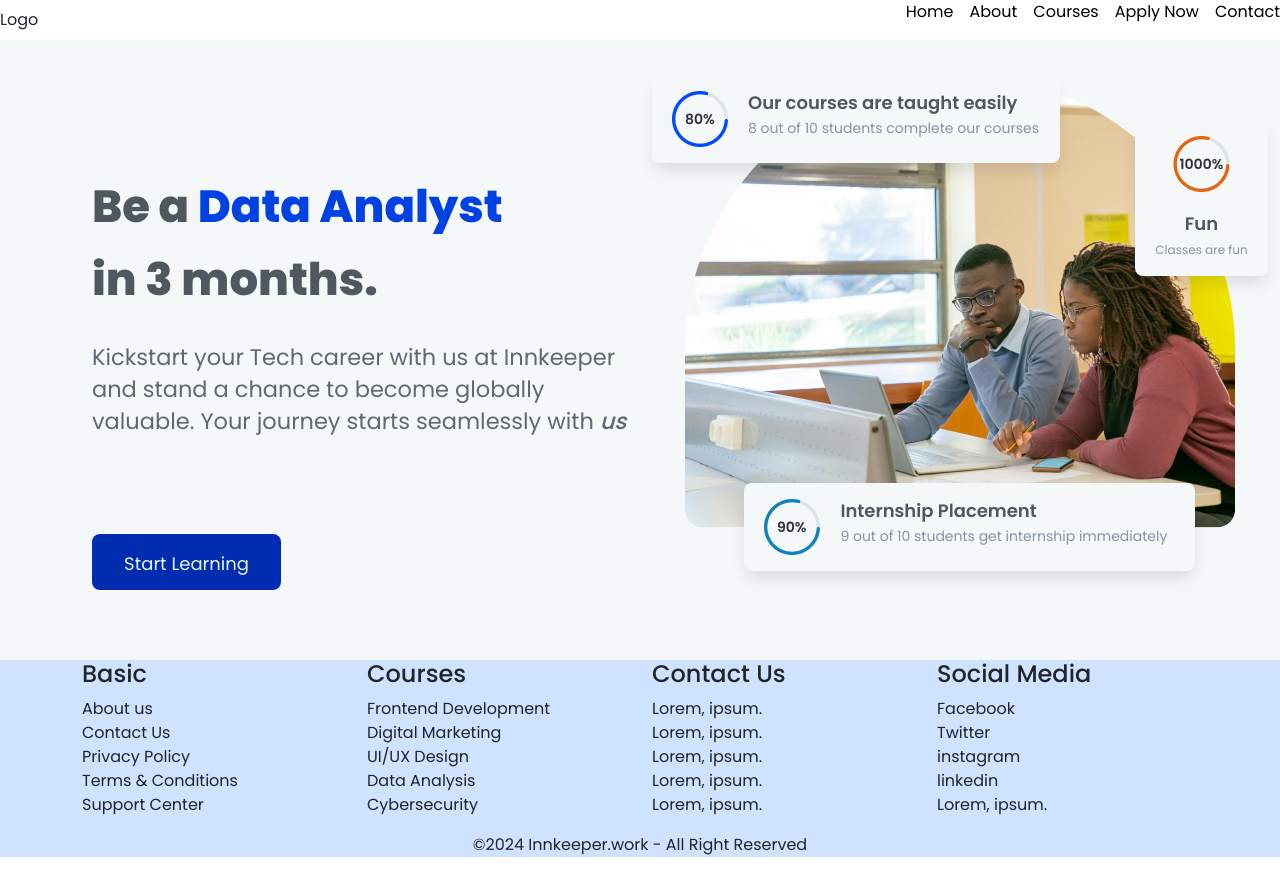
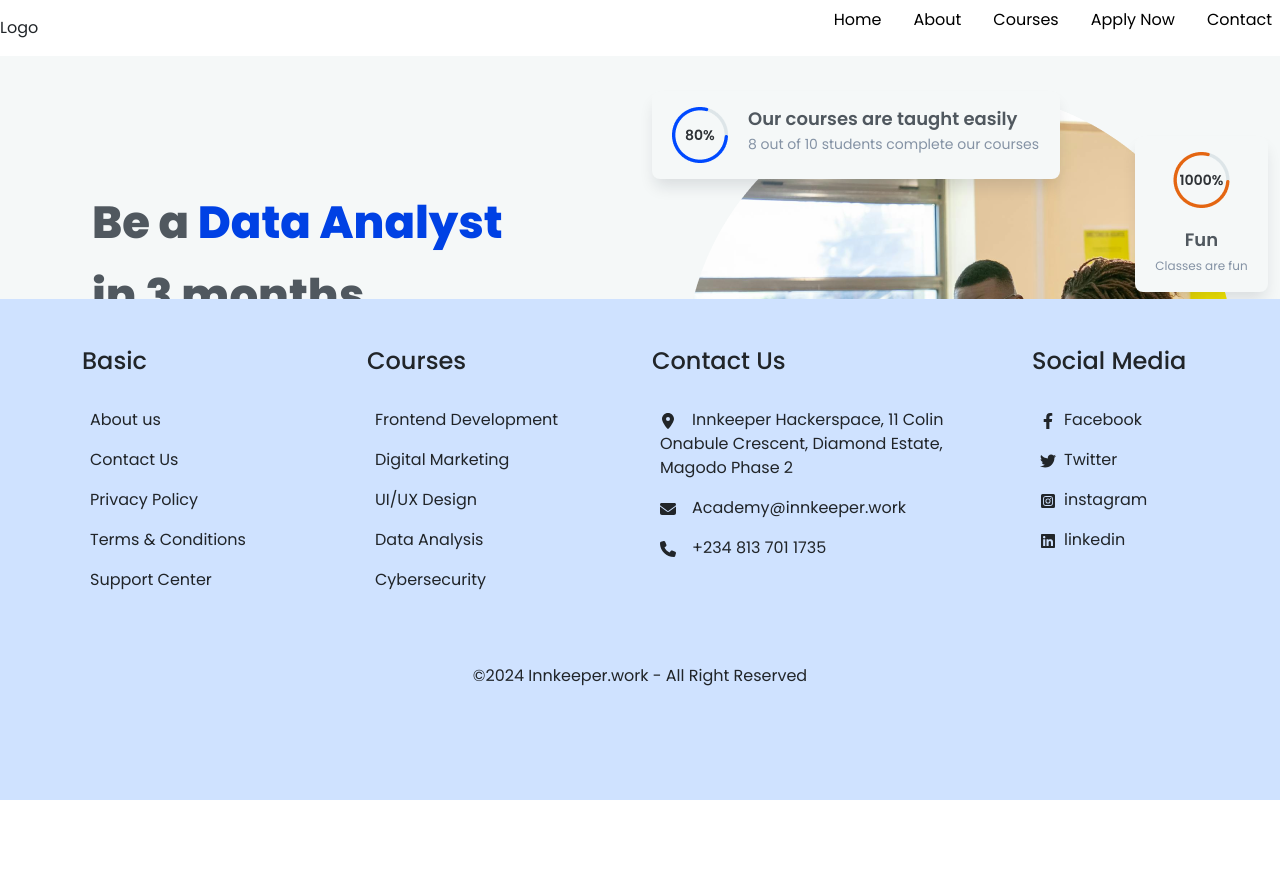
Before and after one commit to SamuelOkoduwa/InkeeperApp, a React (Vite) app: page / in a window 1280 px wide. After the commit the page ends 800 px from the top, so only its background shows below. Built offline with nearby package versions, Linux system fonts and the light colour scheme.

Commit message:
updated complete footer

```diff
--- a/package.json
+++ b/package.json
@@ -14,6 +14,7 @@
     "react": "^18.2.0",
     "react-bootstrap": "^2.10.2",
     "react-dom": "^18.2.0",
+    "react-icons": "^5.2.1",
     "react-router-dom": "^6.23.1"
   },
   "devDependencies": {
--- a/src/App.jsx
+++ b/src/App.jsx
@@ -13,6 +13,7 @@ function App() {
     <div>
       <BrowserRouter>
         <NavBar />
+        <Footer />
         <Routes>
           <Route exact path="/" element={<Home />} />
           <Route path="/about" element={<About />} />
@@ -20,7 +21,6 @@ function App() {
           <Route path="/contact" element={<Contact />} />
           <Route path="/applyNow" element={<ApplyNow />} />
         </Routes>
-        <Footer />
       </BrowserRouter>
     </div>
   );
--- a/src/components/Footer/footer.jsx
+++ b/src/components/Footer/footer.jsx
@@ -2,16 +2,23 @@ import React from "react";
 import { Link } from "react-router-dom";
 import styles from "./footer.module.css";
 import { Button } from "react-bootstrap";
+import { FaLocationDot } from "react-icons/fa6";
+import { FaEnvelope } from "react-icons/fa6";
+import { FaPhone } from "react-icons/fa6";
+import { FaFacebookF } from "react-icons/fa";
+import { FaTwitter } from "react-icons/fa";
+import { FaInstagramSquare } from "react-icons/fa";
+import { FaLinkedin } from "react-icons/fa";
 
 function footer() {
   return (
-    <div className="main-footer bg-primary-subtle justify-content-end ">
+    <div className="main-footer bg-primary-subtle fixed-bottom py-5">
       <div className="container">
-        <div className="row">
+        <div className=" row">
           {/* column 1 */}
           <div className="col-md-3 col-sm-6">
             <h4>Basic</h4>
-            <ul className="list-unstyled">
+            <ul className="pt-3 list-unstyled">
               <li>About us</li>
               <li>Contact Us</li>
               <li>Privacy Policy</li>
@@ -22,7 +29,7 @@ function footer() {
           {/* column 2 */}
           <div className="col-md-3 col-sm-6">
             <h4>Courses</h4>
-            <ul className="list-unstyled">
+            <ul className="pt-3 list-unstyled">
               <li>Frontend Development</li>
               <li>Digital Marketing</li>
               <li>UI/UX Design</li>
@@ -31,33 +38,55 @@ function footer() {
             </ul>
           </div>
           {/* column 3 */}
-          <div className="col-md-3 col-sm-6">
+          <div className="col-md-4 col-sm-6">
             <h4>Contact Us</h4>
-            <ul className="list-unstyled">
-              <li>Lorem, ipsum.</li>
-              <li>Lorem, ipsum.</li>
-              <li>Lorem, ipsum.</li>
-              <li>Lorem, ipsum.</li>
-              <li>Lorem, ipsum.</li>
+            <ul className="pt-3 list-unstyled">
+              <li>
+                <FaLocationDot className="me-3" />
+                Innkeeper Hackerspace, 11 Colin Onabule Crescent, Diamond
+                Estate, Magodo Phase 2
+              </li>
+              <li>
+                <FaEnvelope className="me-3" />
+                Academy@innkeeper.work
+              </li>
+              <li>
+                <FaPhone className="me-3" />
+                +234 813 701 1735
+              </li>
             </ul>
           </div>
           {/* column 4 */}
-          <div className="col-md-3 col-sm-6">
+          <div className="col-md-2 col-sm-6">
             <h4>Social Media</h4>
-            <ul className="list-unstyled">
-              <li>Facebook</li>
-              <li>Twitter</li>
-              <li>instagram</li>
-              <li>linkedin</li>
-              <li>Lorem, ipsum.</li>
+            <ul className="pt-3 list-unstyled">
+              <li>
+                <FaFacebookF className="me-2" />
+                Facebook
+              </li>
+              <li>
+                <FaTwitter className="me-2" />
+                Twitter
+              </li>
+              <li>
+                <FaInstagramSquare className="me-2" />
+                instagram
+              </li>
+              <li>
+                <FaLinkedin className="me-2" />
+                linkedin
+              </li>
             </ul>
           </div>
         </div>
         {/* footer bottom */}
-        <div className="footer-bottom text-center">
-          <p className="text-xs-center">
-            &copy;{new Date().getFullYear()} Innkeeper.work - All Right Reserved
-          </p>
+        <div className="container">
+          <div className="footer-bottom text-center py-5">
+            <p className="text-xs-center">
+              &copy;{new Date().getFullYear()} Innkeeper.work - All Right
+              Reserved
+            </p>
+          </div>
         </div>
       </div>
     </div>
--- a/src/components/Footer/footer.module.css
+++ b/src/components/Footer/footer.module.css
@@ -1,4 +1,3 @@
-/* .main-footer {
-  background-color: #cfebff;
-  color: black;
-} */
+li {
+  padding: 8px;
+}
```
Also changed, not shown: 1 other file (tests, documents, lock files or other folders).
